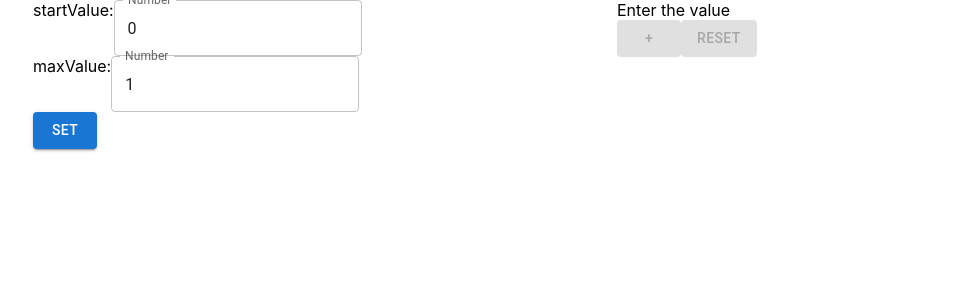
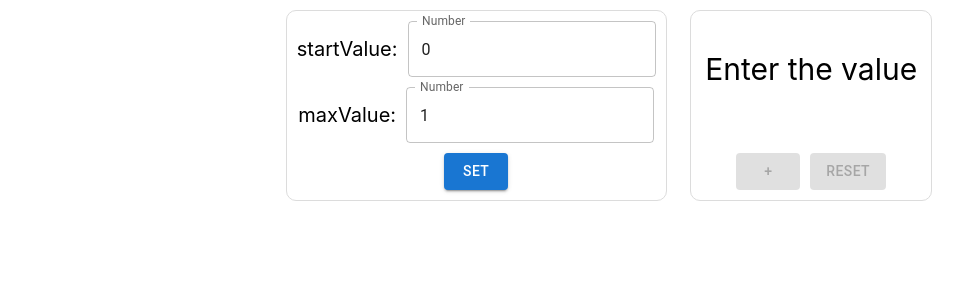
Before and after one commit to Zhenya-M1khaylov/Couner-with-redux, a React (Create React App) app: page / in a window 1280 px wide. Shown: the top 300 px of the page, without its empty margins (31-994 px from the left). Built offline with nearby package versions, Linux system fonts and the light colour scheme.

Commit message:
end counter with css

```diff
--- a/src/Components/Counter/CounterPresent.module.css
+++ b/src/Components/Counter/CounterPresent.module.css
@@ -0,0 +1,86 @@
+.container {
+    max-width: 700px;
+    margin: 0 auto;
+    padding: 0 20px;
+
+}
+
+.container_wrapper {
+    border-radius: 10px;
+    display: flex;
+    flex-wrap: wrap;
+    gap: 10px;
+    justify-content: space-around;
+    padding: 10px 20px;
+}
+
+.setter {
+    border: 1px solid gainsboro;
+    border-radius: 10px;
+    padding: 10px;
+    display: flex;
+    flex-wrap: wrap;
+    flex-direction: column;
+    align-items: center;
+    gap: 10px;
+}
+
+.setter_item {
+    display: flex;
+    flex-wrap: wrap;
+    align-items: center;
+    gap: 10px;
+}
+
+.setter_value {
+    font-size: 20px;
+}
+
+.counter {
+    border: 1px solid gainsboro;
+    padding: 10px;
+    border-radius: 10px;
+    display: flex;
+    flex-direction: column;
+    flex-wrap: wrap;
+    align-items: center;
+    justify-content: space-between;
+    min-width: 220px;
+}
+
+.counter_value {
+    font-size: 40px;
+    margin-top: 30px;
+}
+
+.counter_value_edit {
+    font-size: 30px;
+}
+
+.buttons {
+    display: flex;
+    gap: 10px;
+}
+
+.red {
+    color:red;
+}
+
+.bold {
+    font-weight: bold;
+}
+
+@media screen and (max-width: 678px){
+    .counter {
+        gap:20px
+    }
+    .counter__value {
+        margin-top: 0;
+    }
+}
+
+@media screen and (max-width: 470px){
+    .setter_item {
+        justify-content: center;
+    }
+}
--- a/src/Components/Counter/CounterPresent.tsx
+++ b/src/Components/Counter/CounterPresent.tsx
@@ -1,6 +1,6 @@
+import {Button, TextField} from '@mui/material';
 import React from 'react';
-import s from '../../Components/Counter/CounterPresent.module.css'
-import {Button, Container, Grid, TextField} from '@mui/material';
+import s from './CounterPresent.module.css'
 
 type CounterPresentPropsType = {
     startValue: number,
@@ -17,7 +17,6 @@ type CounterPresentPropsType = {
     maxCountValue: boolean,
     resetCounterValue: () => void
 }
-
 const CounterPresent: React.FC<CounterPresentPropsType> = (props) => {
     const {
         maxValue,
@@ -37,12 +36,10 @@ const CounterPresent: React.FC<CounterPresentPropsType> = (props) => {
     return (
         <>
             <div className={s.container}>
-                <Container>
-                    <Grid container spacing={2}>
-                        <Grid item xs={6}>
+                <div className={s.container_wrapper}>
                     <div className={s.setter}>
-                                <div className={s.setter_start}>
-                                    <span className={s.setter__value}>startValue:</span>
+                        <div className={s.setter_item}>
+                            <span className={s.setter_value}>startValue:</span>
                             <TextField
                                 id="outlined-number"
                                 label="Number"
@@ -54,8 +51,8 @@ const CounterPresent: React.FC<CounterPresentPropsType> = (props) => {
                                 onChange={(e) => changeStartValue(+e.currentTarget.value)}
                             />
                         </div>
-                                <div className={s.setter_max}>
-                                    <span className={s.setter__value}>maxValue:</span>
+                        <div className={s.setter_item}>
+                            <span className={s.setter_value}>maxValue:</span>
                             <TextField
                                 id="outlined-number"
                                 label="Number"
@@ -68,32 +65,38 @@ const CounterPresent: React.FC<CounterPresentPropsType> = (props) => {
 
                             />
                         </div>
-                                <Button variant="contained" onClick={setCounterFromStartValueHandler}
-                                        disabled={isDisabledButtonSet || errorInput}>Set</Button>
+                        <Button
+                            className={s.setter_button}
+                            variant="contained"
+                            onClick={setCounterFromStartValueHandler}
+                            disabled={isDisabledButtonSet || errorInput}
+                        >Set
+                        </Button>
+                    </div>
+                    <div className={s.counter}>
+                        <div className={
+                            `
+                            ${s.counter_value}
+                            ${!isDisabledButtonSet && s.counter_value_edit}
+                            ${errorInput && s.red}
+                            ${errorInput && s.bold}
+                            ${maxCountValue && counter !=='Enter the value' && s.red}
+                            `}>
+                            {counter}
                         </div>
 
-                        </Grid>
-
-                        <Grid item xs={6}>
-                            <div>
-                                {counter}
-                            </div>
-                            <div>
-
+                        <div className={s.buttons}>
                             <Button variant="contained" onClick={incrementCounterValue}
                                     disabled={isDisabledButtonIncrementCount || maxCountValue}>+</Button>
                             <Button variant="contained" onClick={resetCounterValue}
                                     disabled={isDisabledButtonReset}>reset</Button>
                         </div>
-                        </Grid>
-
-                    </Grid>
-                </Container>
+                    </div>
+                </div>
 
             </div>
+        </>
 
-        </>
     );
 };
-
 export default CounterPresent;
```
Lines whose indentation alone changed are shown as unchanged.
